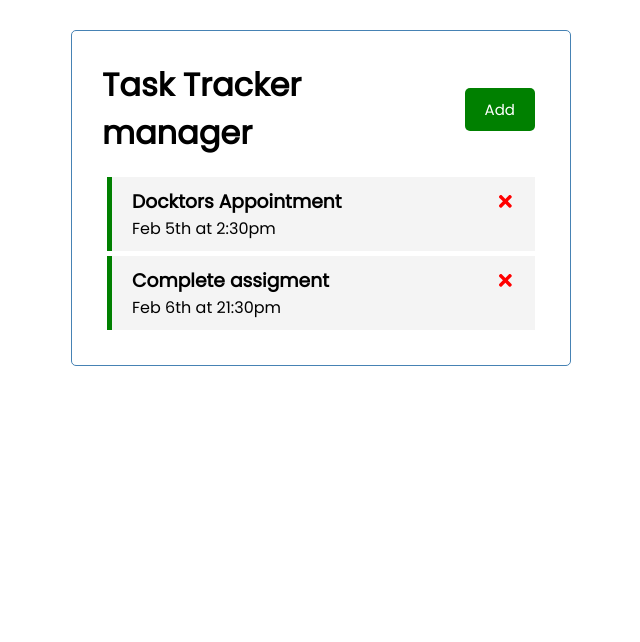
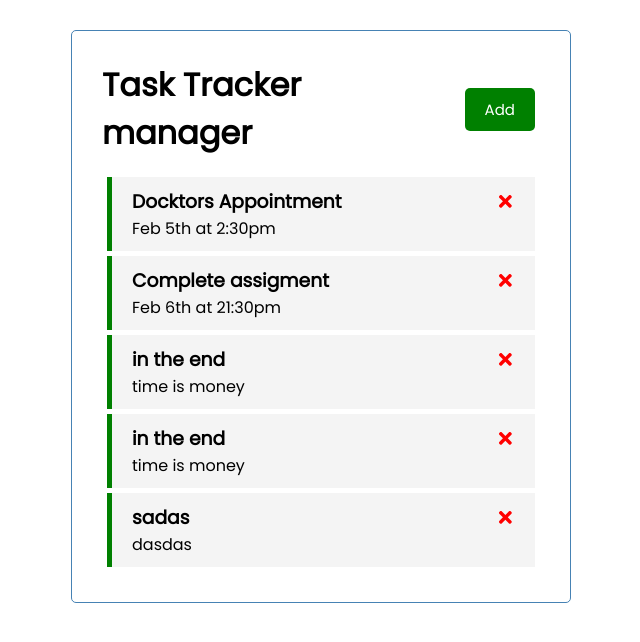
Before and after one commit to gymcode/comebackcode, a React (Create React App) app: page / in a window 1280 px wide. Shown: the top 642 px of the page, without its empty margins (319-959 px from the left). Built offline with nearby package versions, Linux system fonts and the light colour scheme; data requests are answered from the project's data file.

Commit message:
Karen is here

```diff
--- a/db.json
+++ b/db.json
@@ -11,6 +11,24 @@
       "text": "Complete assigment ",
       "day": "Feb 6th at 21:30pm",
       "reminder": true
+    },
+    {
+      "text": "in the end",
+      "day": "time is money",
+      "reminder": true,
+      "id": 3
+    },
+    {
+      "text": "in the end",
+      "day": "time is money",
+      "reminder": true,
+      "id": 4
+    },
+    {
+      "text": "sadas",
+      "day": "dasdas",
+      "reminder": true,
+      "id": 5
     }
   ]
 }
--- a/src/App.js
+++ b/src/App.js
@@ -44,10 +44,24 @@ function App () {
   }
 
   async function addTaskItem(task){
+    // creating id
+    // const id = Math.floor(Math.random() * 1000) + 1
+
+    // const newTask = {id, ...task}
+
+    // setTasks([...tasks, newTask])
+
     const res = await fetch("http://localhost:5000/tasks", {
       method: "POST",
-      headers: ""
+      headers: {
+        "Content-type": "application/json"
+      },
+      body: JSON.stringify(task)
     })
+
+    const data = await res.json()
+
+    setTasks([...tasks, data])
 
   }
 
```
